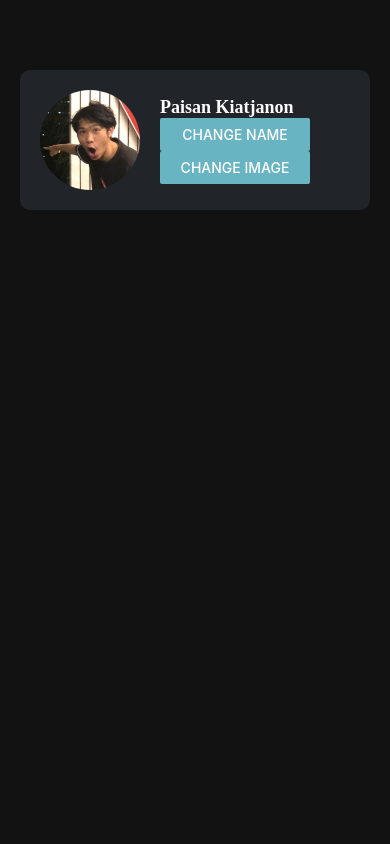
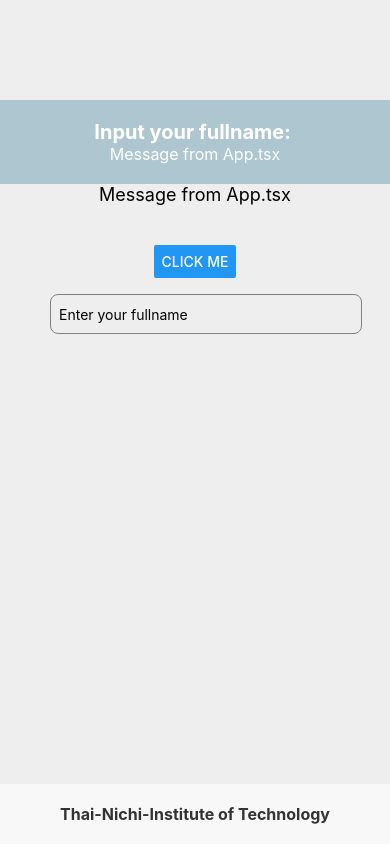
Before and after one commit to PaisanKjn/ReactTestUni, a React Native app: screen / in a window 390 px wide. Built offline with nearby package versions, Linux system fonts and the light colour scheme.

Commit message:
Week 6 Practice 1

```diff
--- a/App.tsx
+++ b/App.tsx
@@ -1,13 +1,46 @@
-import { View, Text } from 'react-native'
-import React from 'react'
-import ProfileScreen from './components/ProfileScreen'
+import { StyleSheet, Text, View, Button, Alert, TextInput } from "react-native";
+import AppFooter from "./components/AppFooter";
+import AppHeader from "./components/AppHeader";
+import Content from "./components/Content";
+import { stylesPractice } from "./styles/styles";
+import { useEffect, useState } from "react";
 
-const App = (): React.JSX.Element => {
+export default function App(): React.JSX.Element {
+  const [fullname, setFullname] = useState("");
+  const [message, setMessage] = useState("Message from App.tsx");
+  const [footerMessage, setFooterMessage] = useState(
+    "Thai-Nichi-Institute of Technology"
+  );
+
+  useEffect(() => {
+    console.log("Component has mounted");
+  }, []);
+
+  // This runs whenever the fullname changes
+  useEffect(() => {
+    console.log(` Fullname has changed to: ${fullname}`);
+  }, [fullname]);
+
   return (
-    <View style = {{flex:1, backgroundColor: "#121212"}}>
-      <ProfileScreen/>
+    <View style={styles.container}>
+      <AppHeader fullname={fullname} message={message} />
+      <Content message={message} fullname={fullname} />
+
+      <TextInput
+        style={stylesPractice.input}
+        placeholder="Enter your fullname"
+        value={fullname}
+        onChangeText={setFullname}
+      />
+      <AppFooter footerMessage={footerMessage} />
     </View>
-  )
+  );
 }
 
-export default App
+const styles = StyleSheet.create({
+  container: {
+    flex: 1,
+    backgroundColor: "#eee",
+    justifyContent: "flex-start"
+  },
+});
--- a/App1.tsx
+++ b/App1.tsx
@@ -27,7 +27,6 @@
   container: {
     flex: 1,
     backgroundColor: '#eee',
-
     justifyContent: 'center',
   },
 });
--- a/components/AppFooter.tsx
+++ b/components/AppFooter.tsx
@@ -1,13 +1,16 @@
 import { StyleSheet, Text, View } from 'react-native'
 import React from 'react'
+import { stylesPractice } from '../styles/styles';
 
-const AppFooter = (): React.JSX.Element => {
-  const hello = "Hello TNI Footer";
-  const hello2 = <Text>Hello JSX</Text>;
-  const isLogin = false;
+interface AppFooterProps {
+  footerMessage: string;
+}
+const AppFooter = ({footerMessage}: AppFooterProps): React.JSX.Element => {
+
+
   return (
-    <View style = {styles.footer}>
-      <Text style = {styles.footerText}>Footer</Text>
+    <View style = {stylesPractice.footer}>
+      <Text style = {stylesPractice.footerText}>{footerMessage}</Text>
     </View >
   )
 }
@@ -15,19 +18,5 @@
 export default AppFooter
 
 const styles = StyleSheet.create({
-  footer: {
-  backgroundColor: '#f8f8f8',
-  padding: 20,
-  alignItems: 'center',
-  justifyContent: 'center',
-  position: 'absolute',
-  left: 0,
-  right: 0,
-  bottom: 0,
-  },
-  footerText: {
-  fontSize: 16,
-  fontWeight: 'bold',
-  color: '#333',
-  },
+
   });
--- a/components/AppHeader.tsx
+++ b/components/AppHeader.tsx
@@ -1,39 +1,19 @@
 import {StyleSheet, View, Text } from 'react-native'
 import React from 'react'
+import { stylesPractice } from '../styles/styles';
 
 type AppHeaderProps = {
-    title: string;
-    year?: number;
+    fullname: string;
+    message: string;
 }
 
-const AppHeader = ({title, year}: AppHeaderProps):React.JSX.Element => {
+const AppHeader = ({fullname, message}: AppHeaderProps):React.JSX.Element => {
   return (
-    <View style = {styles.header}>
-      <Text style = {styles.headerText}>
-        {title}
-        {year && year + 543}
-
-        </Text>
+    <View style = {stylesPractice.header}>
+      <Text style = {stylesPractice.headerText}>Input your fullname: {fullname}</Text>
+      <Text style = {stylesPractice.subtitleText}>{message}</Text>
     </View>
   )
 }
-const styles = StyleSheet.create({
-    header: {
-    backgroundColor: '#AEC6CF',
-    padding: 20,
-    alignItems: 'center',
-    justifyContent: 'center',
-    },
-    headerText: {
-    fontSize: 20,
-    fontWeight: 'bold',
-    color: '#fff',
-    },
-    subtitleText: {
-    fontSize: 16,
-    color: '#fff',
-    },
-    });
-
 
 export default AppHeader
--- a/components/Content.tsx
+++ b/components/Content.tsx
@@ -1,25 +1,30 @@
-import { StyleSheet, Text, View , Button} from 'react-native'
-import React from 'react'
+import { StyleSheet, Text, View, Button, Alert } from "react-native";
+import React, { useState } from "react";
+import { stylesPractice } from "../styles/styles";
 
-const Content = () => {
+interface ContentProps {
+  message: string;
+  fullname: string;
+}
+const Content = ({ message, fullname }: ContentProps) => {
+
+  const [displayFullname, setDisplayFullname] = useState('');
+
+const handleButtonClick = () => {
+  setDisplayFullname(fullname);
+  Alert.alert(`Hello, Input your fullname: ${fullname}`);
+};
+
   return (
-    <View style = {styles.content}>
-      <Text style = {styles.text}>Content</Text>
-      <Button title='Hello'/>
+    <View style={stylesPractice.content}>
+      <Text style={stylesPractice.text}>{message}</Text>
+      <Text style={stylesPractice.text}>{displayFullname}</Text>
+      <Button title="Click Me"
+      onPress={handleButtonClick}/>
     </View>
-  )
-}
+  );
+};
 
-export default Content
+export default Content;
 
-const styles = StyleSheet.create({
-    content: {
-    flex: 1,
-    alignItems: 'center',
-    justifyContent: 'center',
-    },
-    text: {
-    fontSize: 18,
-    marginBottom: 20,
-    },
-    });
+const styles = StyleSheet.create({});
--- a/package.json
+++ b/package.json
@@ -9,10 +9,13 @@
     "web": "expo start --web"
   },
   "dependencies": {
+    "@expo/metro-runtime": "~3.2.1",
     "expo": "~51.0.18",
     "expo-status-bar": "~1.12.1",
     "react": "18.2.0",
-    "react-native": "0.74.3"
+    "react-dom": "^18.2.0",
+    "react-native": "0.74.3",
+    "react-native-web": "^0.19.12"
   },
   "devDependencies": {
     "@babel/core": "^7.20.0",
--- a/styles/styles.ts
+++ b/styles/styles.ts
@@ -1,16 +1,16 @@
-import { StyleSheet } from "react-native"
+import { StyleSheet } from "react-native";
 
 const styles = StyleSheet.create({
   container: {
     alignItems: "center",
     padding: 20,
-        borderColor: "#f5f5f5",
+    borderColor: "#f5f5f5", //ตั้งค่าสีพื้นหลังเป็นสีเทาอ่อน
   },
   profileImage: {
     borderRadius: 50,
     width: 100,
     height: 100,
-        marginRight:20,
+    marginRight: 20,
   },
   profileContainer: {
     flexDirection: "row",
@@ -18,16 +18,76 @@
     width: "100%",
     padding: 20,
     borderRadius: 10,
-        backgroundColor: "#21252a",
+    backgroundColor: "white",
     elevation: 5,
-        marginTop: 50
+    marginTop: 50,
   },
   profileName: {
+    fontSize: 20,
+    fontWeight: "bold",
+    color: "#00008b",
+  },
+});
+
+const stylesPractice = StyleSheet.create({
+  container: {
+   // flex: 1,
+    justifyContent: "center",
+    alignItems: "center",
+    padding: 16,
+    backgroundColor: "#ffffff",
+
+  },
+  header: {
+    backgroundColor: "#AEC6CF",
+    padding: 20,
+    alignItems: "center",
+    justifyContent: "center",
+    marginTop:100
+  },
+  headerText: {
+    fontSize: 20,
+    fontWeight: "bold",
+    color: "#fff",
+  },
+  subtitleText: {
+    fontSize: 16,
+    color: "#fff",
+  },
+  footer: {
+    backgroundColor: "#f8f8f8",
+    padding: 20,
+    alignItems: "center",
+    justifyContent: "center",
+    position: "absolute",
+    left: 0,
+    right: 0,
+    bottom: 0,
+  },
+  footerText: {
+    fontSize: 16,
+    fontWeight: "bold",
+    color: "#333",
+  },
+  content: {
+ //   flex: 1,
+    alignItems: "center",
+    justifyContent: "center",
+  },
+  text: {
     fontSize: 18,
-        fontWeight: 'bold',
-        color: '#fefefe',
-        fontFamily: 'serif'
-    }
-})
+    marginBottom: 20,
+  },
+  input: {
+    height: 40,
+    borderColor: "gray",
+    borderWidth: 1,
+    marginTop: 16,
+    paddingHorizontal: 8,
+    width: "80%",
+    borderRadius: 8,
+    marginLeft:50
+  },
+});
 
-export default styles
+export { styles, stylesPractice };
```
Also changed, not shown: components/ProfileScreen.tsx (+11 -15 lines), components/UseEffectExample.tsx (added, +32 -0 lines), 1 other file (tests, documents, lock files or other folders). Lines whose indentation alone changed are shown as unchanged.
